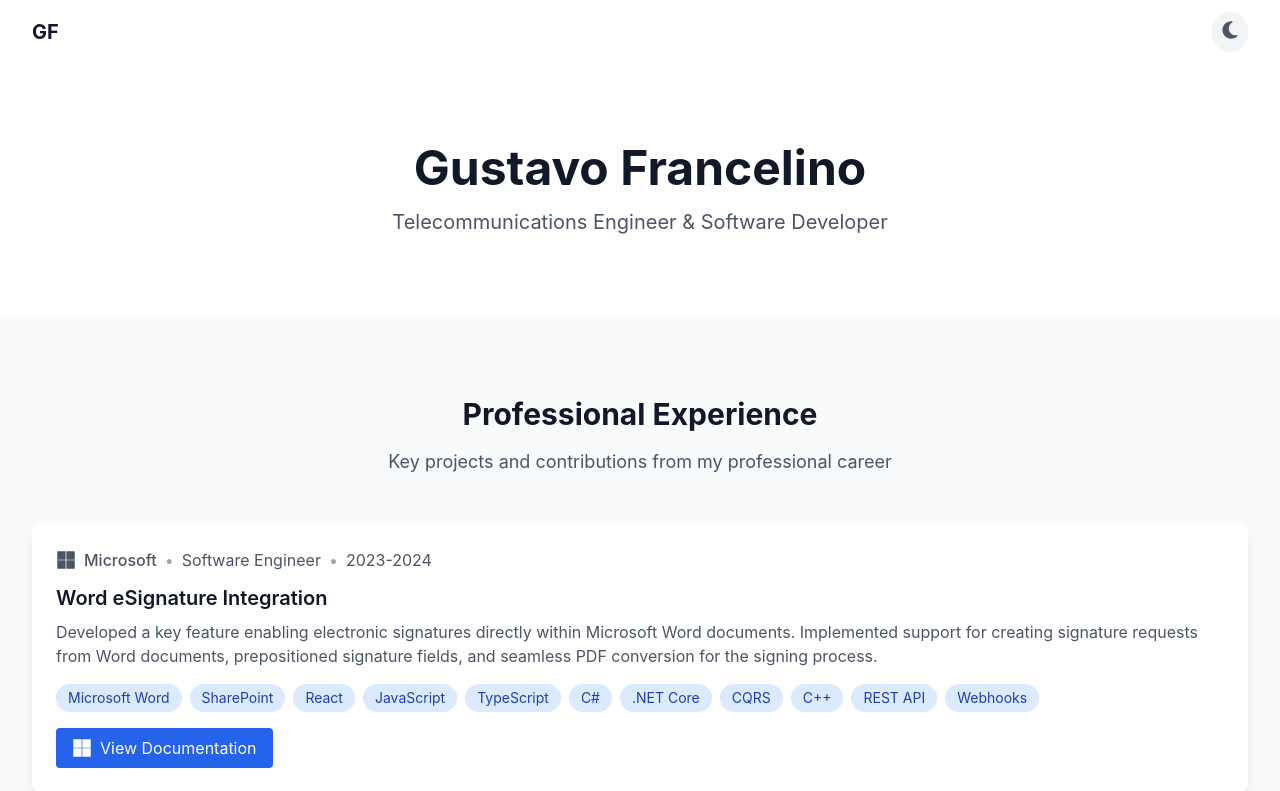
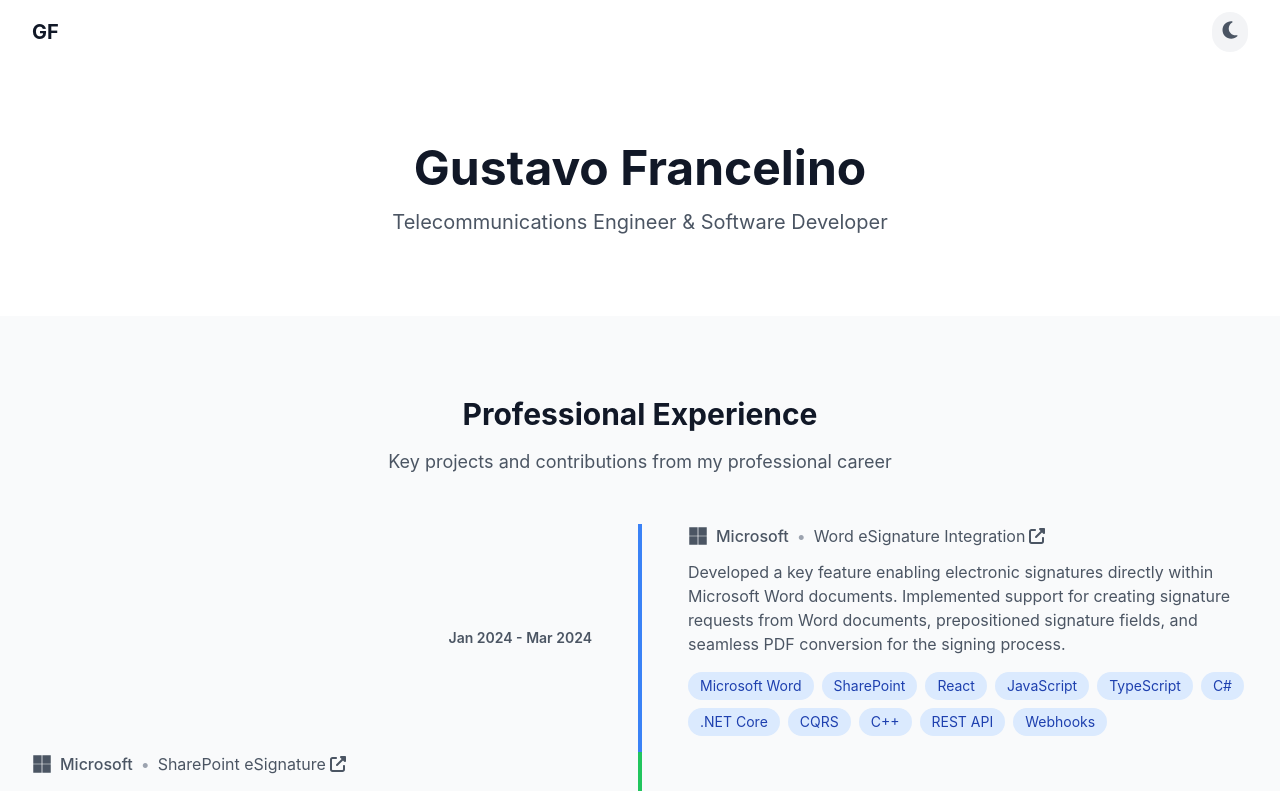
Before and after one commit to Gchahm/gchahm.github.io, a Next.js app: page / in a window 1280 px wide. Shown: the top 791 px of the page. Built offline with nearby package versions, Linux system fonts and the light colour scheme.

Commit message:
time line

```diff
--- a/components/ProfessionalExperience.tsx
+++ b/components/ProfessionalExperience.tsx
@@ -1,6 +1,7 @@
 import { motion } from 'framer-motion';
 import { FontAwesomeIcon } from '@fortawesome/react-fontawesome';
 import { faMicrosoft } from '@fortawesome/free-brands-svg-icons';
+import { faUpRightFromSquare } from '@fortawesome/free-solid-svg-icons';
 
 const professionalWork = [
   {
@@ -10,7 +11,9 @@
     blogPost: 'https://learn.microsoft.com/en-us/microsoft-365/syntex/esignature-create-request-word',
     company: 'Microsoft',
     role: 'Software Engineer',
-    duration: '2023-2024'
+    startDate: '2024-01',
+    endDate: '2024-03',
+    color: 'bg-blue-500'
   },
   {
     title: 'SharePoint eSignature',
@@ -19,7 +22,9 @@
     blogPost: 'https://learn.microsoft.com/en-us/microsoft-365/syntex/esignature-send-requests',
     company: 'Microsoft',
     role: 'Software Engineer',
-    duration: '2023-2024'
+    startDate: '2023-10',
+    endDate: '2023-12',
+    color: 'bg-green-500'
   },
   {
     title: 'Microsoft Teams Approvals',
@@ -28,9 +33,16 @@
     blogPost: 'https://learn.microsoft.com/en-us/power-automate/teams/native-approvals-in-teams',
     company: 'Microsoft',
     role: 'Software Engineer',
-    duration: '2023-2024'
+    startDate: '2023-07',
+    endDate: '2023-09',
+    color: 'bg-purple-500'
   }
 ];
+
+const formatDate = (dateStr: string) => {
+  const date = new Date(dateStr);
+  return date.toLocaleDateString('en-US', { month: 'short', year: 'numeric' });
+};
 
 export default function ProfessionalExperience() {
   return (
@@ -48,31 +60,58 @@
           </p>
         </motion.div>
 
-        <div className="grid grid-cols-1 gap-8">
+        <div className="relative">
+          {/* Timeline line */}
+          <div className="absolute left-1/2 transform -translate-x-1/2 h-full w-1 bg-gray-200 dark:bg-gray-700"></div>
+
+          {/* Timeline items */}
+          <div>
             {professionalWork.map((project, index) => (
               <motion.div
                 key={project.title}
                 initial={{ opacity: 0, y: 20 }}
                 animate={{ opacity: 1, y: 0 }}
                 transition={{ duration: 0.5, delay: index * 0.1 }}
-              className="bg-white dark:bg-gray-900 rounded-lg overflow-hidden shadow-lg hover:shadow-xl transition-shadow duration-300"
+                className="relative"
               >
-              <div className="p-6">
+                {/* Timeline bar */}
+                <div className={`absolute left-1/2 transform -translate-x-1/2 w-1 h-full ${project.color} shadow-lg`}></div>
+
+                {/* Content */}
+                <div className={`flex items-center ${index % 2 === 0 ? 'flex-row' : 'flex-row-reverse'}`}>
+                  {/* Date */}
+                  <div className={`w-1/2 ${index % 2 === 0 ? 'pr-12 text-right' : 'pl-12'}`}>
+                    <div className="text-sm font-semibold text-gray-600 dark:text-gray-400">
+                      {formatDate(project.startDate)} - {formatDate(project.endDate)}
+                    </div>
+                  </div>
+
+                  {/* Project details */}
+                  <div className={`w-1/2 ${index % 2 === 0 ? 'pl-12' : 'pr-12'}`}>
+                    <div>
                       <div className="flex items-center gap-2 mb-3">
                         <FontAwesomeIcon icon={faMicrosoft} className="w-5 h-5 text-gray-600 dark:text-gray-400" />
                         <span className="text-gray-600 dark:text-gray-400 font-medium">{project.company}</span>
                         <span className="text-gray-400 dark:text-gray-500">•</span>
-                  <span className="text-gray-600 dark:text-gray-400">{project.role}</span>
-                  <span className="text-gray-400 dark:text-gray-500">•</span>
-                  <span className="text-gray-600 dark:text-gray-400">{project.duration}</span>
+                        {project.blogPost ? (
+                          <a
+                            href={project.blogPost}
+                            target="_blank"
+                            rel="noopener noreferrer"
+                            className="text-gray-600 dark:text-gray-400 hover:text-blue-600 dark:hover:text-blue-400 transition-colors inline-flex items-center gap-1"
+                            aria-label={`View ${project.title} documentation`}
+                          >
+                            <span>{project.title}</span>
+                            <FontAwesomeIcon icon={faUpRightFromSquare} className="w-4 h-4" />
+                          </a>
+                        ) : (
+                          <span className="text-gray-600 dark:text-gray-400">{project.title}</span>
+                        )}
                       </div>
-                <h3 className="text-xl font-semibold text-gray-900 dark:text-white mb-2">
-                  {project.title}
-                </h3>
                       <p className="text-gray-600 dark:text-gray-300 mb-4">
                         {project.description}
                       </p>
-                <div className="flex flex-wrap gap-2">
+                      <div className="flex flex-wrap gap-2 mb-4">
                         {project.tags.map((tag) => (
                           <span
                             key={tag}
@@ -82,23 +121,14 @@
                           </span>
                         ))}
                       </div>
-                {project.blogPost && (
-                  <a
-                    href={project.blogPost}
-                    target="_blank"
-                    rel="noopener noreferrer"
-                    className="inline-flex items-center gap-2 mt-4 px-4 py-2 bg-blue-600 text-white rounded hover:bg-blue-700 transition-colors"
-                    aria-label={`View ${project.title} documentation`}
-                  >
-                    <FontAwesomeIcon icon={faMicrosoft} className="w-5 h-5" />
-                    View Documentation
-                  </a>
-                )}
+                    </div>
+                  </div>
                 </div>
               </motion.div>
             ))}
           </div>
         </div>
+      </div>
     </section>
   );
 }
```
Lines whose indentation alone changed are shown as unchanged.
